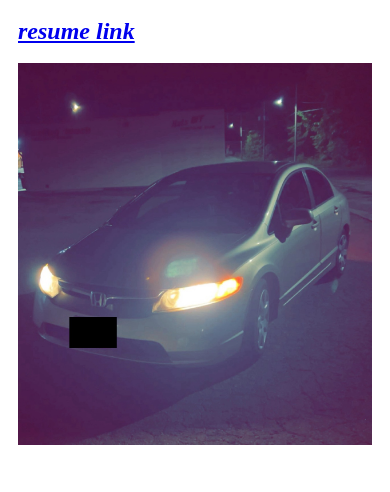
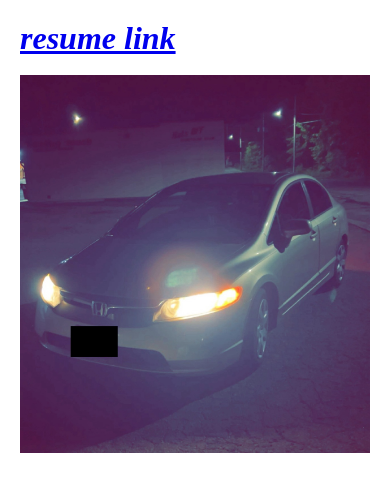
Before and after one commit to imloadinqqq/simple-site, a plain HTML site: page resume.html in a window 390 px wide. Drawn offline with Linux system fonts and the light colour scheme.

Commit message:
qol chagnes

```diff
--- a/resume.html
+++ b/resume.html
@@ -7,26 +7,32 @@
   <meta name="viewport" content="width=device-width, initial-scale=1.0">
   <style>
     @media (max-width: 768px) {
-      img {
-        max-width: 100%;
-        height: auto;
+      #resume {
+        font-size: 1.2rem;
       }
 
-      body {
-        padding: 10px;
+      #picture {
+        width: 100%;
       }
-      a {
-        font-size: 24px;
-      }
+    }
+    body {
+      margin: 20px;
+    }
+    #resume {
+      font-size: 2rem;
+    }
+    img {
+      max-width: 100%;
+      height: auto;
     }
   </style>
 </head>
 
 <body>
-  <b><i><a href="https://drive.google.com/file/d/1Gq4ET3_OPTNCbJtcF9H6Xg_5aNNJ9rB9/view?usp=sharing">resume link</a></i></b>
+  <b><i><a id="resume" href="https://drive.google.com/file/d/1Gq4ET3_OPTNCbJtcF9H6Xg_5aNNJ9rB9/view?usp=sharing">resume link</a></i></b>
   <br><br>
   <span>
-    <img src="./public/IMG_6469.JPEG" style="width: 400px; height: auto;" alt="car">
+    <img id="picture" src="./public/IMG_6469.JPEG" style="width: 400px; height: auto;" alt="car">
   </span>
 </body>
 
```
Also changed, not shown: about.html (+13 -3 lines), index.html (+23 -1 lines).
